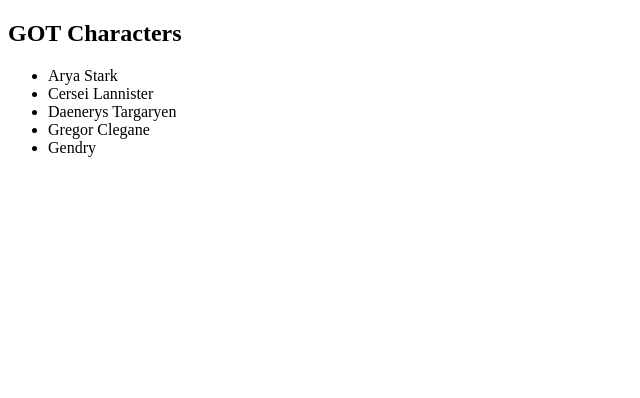
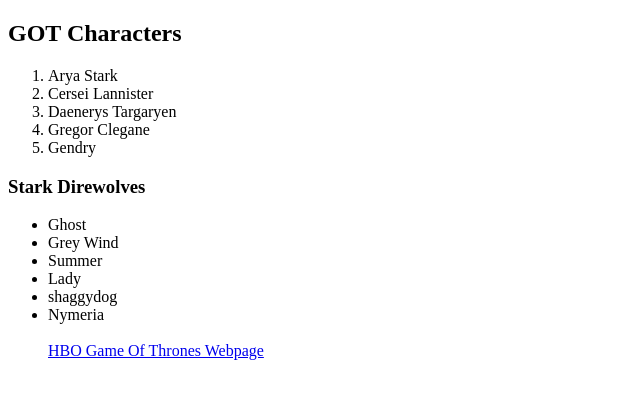
Before and after one commit to walaeJ/CodingFromScratch, a plain HTML site: page index.html in a window 1280 px wide. Shown: the whole page, without its empty margins (0-640 px from the left). Drawn offline with Linux system fonts and the light colour scheme.

Commit message:
Exercise 3 is done

```diff
--- a/index.html
+++ b/index.html
@@ -5,12 +5,22 @@
     </head>
     <body>
         <h2>GOT Characters</h2>
-        <ul>
+        <ol>
             <li>Arya Stark</li>
             <li>Cersei Lannister</li>
             <li>Daenerys Targaryen</li>
             <li>Gregor Clegane</li>
             <li>Gendry</li>
+        </ol>
+        <h3>Stark Direwolves</h3>
+        <ul>
+            <li>Ghost</li>
+            <li>Grey Wind</li>
+            <li>Summer</li>
+            <li>Lady</li>
+            <li>shaggydog</li>
+            <li>Nymeria</li><br>
+            <a href="http://www.hbo.com/game-of-thrones">HBO Game Of Thrones Webpage</a>
         </ul>
     </body>
 </html>
```
